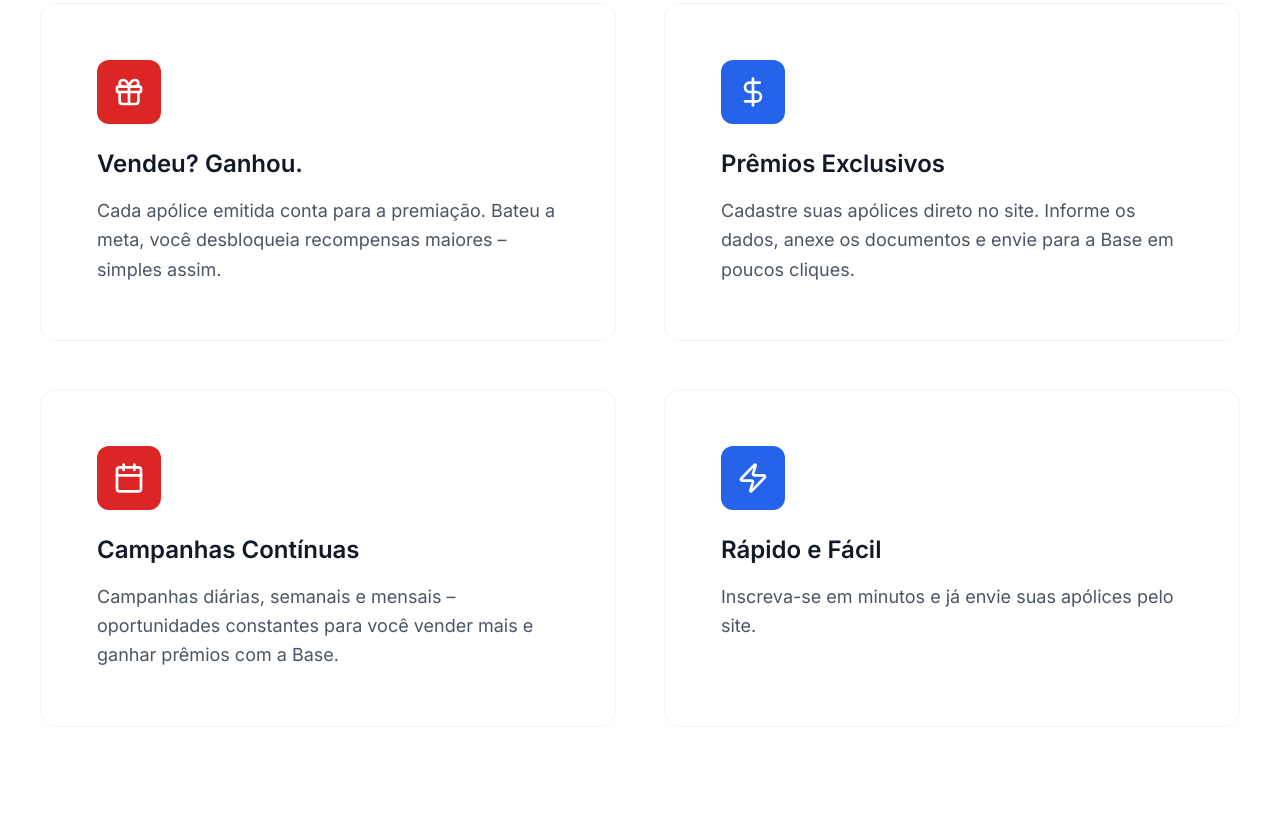
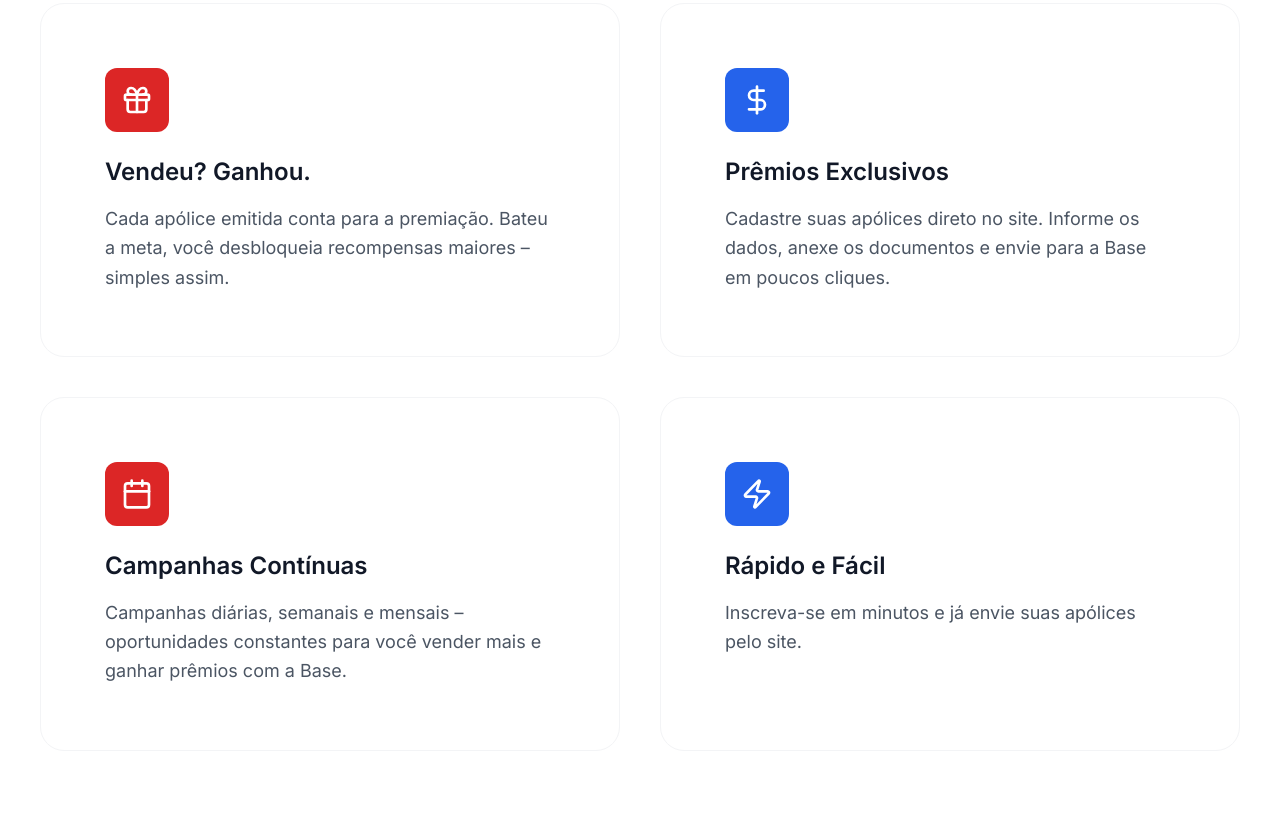
Before and after one commit to LucasNeuro/premiosbase, a React (Vite) app: page / in a window 1280 px wide. Shown: the part 974-1792 px from the top of the page. Built offline with nearby package versions, Linux system fonts and the light colour scheme; no server answers.

Commit message:
Refatoração do LandingPage.tsx para melhorar a legibilidade do código, incluindo a compactação de importações e a remoção de quebras de linha desnecessárias. Ajustes nos estilos dos cards e links, além de melhorias nos comentários para maior clareza sobre a estrutura do layout.

```diff
--- a/components/pages/LandingPage.tsx
+++ b/components/pages/LandingPage.tsx
@@ -1,15 +1,8 @@
 import React from 'react';
 import { Link } from 'react-router-dom';
 import {
-  Gift,
-  DollarSign,
-  Calendar,
-  Zap,
-  Percent,
-  RefreshCw,
-  ArrowRight,
-  Trophy,
-  Award
+  Gift, DollarSign, Calendar, Zap,
+  Percent, RefreshCw, ArrowRight, Trophy, Award
 } from 'lucide-react';
 
 const LandingPage: React.FC = () => {
@@ -29,16 +22,10 @@ const LandingPage: React.FC = () => {
               </div>
             </div>
             <div className="flex items-center space-x-4">
-              <Link
-                to="/register"
-                className="bg-blue-600 text-white px-6 py-2 rounded-lg font-medium hover:bg-blue-700 transition-all duration-200"
-              >
+              <Link to="/register" className="bg-blue-600 text-white px-6 py-2 rounded-lg font-medium hover:bg-blue-700 transition-all duration-200">
                 Cadastrar
               </Link>
-              <Link
-                to="/login"
-                className="bg-blue-600 text-white px-6 py-2 rounded-lg font-medium hover:bg-blue-700 transition-all duration-200"
-              >
+              <Link to="/login" className="bg-blue-600 text-white px-6 py-2 rounded-lg font-medium hover:bg-blue-700 transition-all duration-200">
                 Entrar
               </Link>
             </div>
@@ -59,10 +46,7 @@ const LandingPage: React.FC = () => {
                 Inscreva-se no Prêmios Base, participe de campanhas a cada apólice emitida e troque por recompensas incríveis.
                 Com o suporte comercial da Base, você vende mais e vai mais longe.
               </p>
-              <Link
-                to="/register"
-                className="bg-blue-600 text-white px-8 py-4 rounded-lg font-semibold text-lg hover:bg-blue-700 transition-all duration-200 inline-flex items-center"
-              >
+              <Link to="/register" className="bg-blue-600 text-white px-8 py-4 rounded-lg font-semibold text-lg hover:bg-blue-700 transition-all duration-200 inline-flex items-center">
                 Vem pra Prêmios.Base
                 <ArrowRight className="w-5 h-5 ml-2" />
               </Link>
@@ -72,10 +56,10 @@ const LandingPage: React.FC = () => {
             <div className="relative">
               <div className="w-full h-full flex items-center justify-start lg:justify-center">
                 <div className="relative">
-                  {/* Fundo branco sólido (sem gradiente) */}
+                  {/* Fundo branco sólido (sem gradiente/sombra) */}
                   <div className="absolute inset-0 bg-white rounded-full opacity-100"></div>
 
-                  {/* Card branco sem shadow; imagem sem drop-shadow */}
+                  {/* Card branco sem sombra; imagem sem drop-shadow */}
                   <div className="relative z-10 rotate-6">
                     <div className="bg-white rounded-3xl p-6">
                       <img
@@ -87,7 +71,7 @@ const LandingPage: React.FC = () => {
                   </div>
 
                   {/* Selo por cima (não cortado) */}
-                  <div className="absolute -top-12 -right-12 w-24 h-24 bg-gradient-to-br from-blue-400 to-blue-600 rounded-full flex items-center justify-center z-30 pointer-events-none">
+                  <div className="absolute -top-12 -right-12 w-24 h-24 bg-gradient-to-br from-blue-400 to-blue-600 rounded-full flex items-center justify-center z-40 pointer-events-none">
                     <Award className="w-12 h-12 text-white" />
                   </div>
                   {/* Ícone inferior removido */}
@@ -98,12 +82,13 @@ const LandingPage: React.FC = () => {
         </div>
       </section>
 
-      {/* Features (2 por linha no desktop para mais largura) */}
+      {/* Features – alinhado ao mesmo container do Hero, 2 por linha e cards mais largos */}
       <section className="pt-0 pb-20 bg-white">
         <div className="max-w-screen-2xl mx-auto px-6 lg:px-10 pt-12">
-          <div className="grid grid-cols-1 md:grid-cols-2 lg:grid-cols-2 gap-12">
+          {/* 2 colunas no desktop para aumentar largura de cada card; gap menor para ganhar largura útil */}
+          <div className="grid grid-cols-1 md:grid-cols-2 gap-8 lg:gap-10">
             {/* Card 1 */}
-            <div className="bg-white p-14 rounded-2xl border border-gray-100">
+            <div className="bg-white p-16 rounded-3xl border border-gray-100">
               <div className="w-16 h-16 bg-red-600 rounded-xl flex items-center justify-center mb-6">
                 <Gift className="w-8 h-8 text-white" />
               </div>
@@ -114,7 +99,7 @@ const LandingPage: React.FC = () => {
             </div>
 
             {/* Card 2 */}
-            <div className="bg-white p-14 rounded-2xl border border-gray-100">
+            <div className="bg-white p-16 rounded-3xl border border-gray-100">
               <div className="w-16 h-16 bg-blue-600 rounded-xl flex items-center justify-center mb-6">
                 <DollarSign className="w-8 h-8 text-white" />
               </div>
@@ -125,7 +110,7 @@ const LandingPage: React.FC = () => {
             </div>
 
             {/* Card 3 */}
-            <div className="bg-white p-14 rounded-2xl border border-gray-100">
+            <div className="bg-white p-16 rounded-3xl border border-gray-100">
               <div className="w-16 h-16 bg-red-600 rounded-xl flex items-center justify-center mb-6">
                 <Calendar className="w-8 h-8 text-white" />
               </div>
@@ -136,7 +121,7 @@ const LandingPage: React.FC = () => {
             </div>
 
             {/* Card 4 */}
-            <div className="bg-white p-14 rounded-2xl border border-gray-100">
+            <div className="bg-white p-16 rounded-3xl border border-gray-100">
               <div className="w-16 h-16 bg-blue-600 rounded-xl flex items-center justify-center mb-6">
                 <Zap className="w-8 h-8 text-white" />
               </div>
@@ -175,16 +160,13 @@ const LandingPage: React.FC = () => {
                   </p>
                 </div>
               </div>
-              <Link
-                to="/register"
-                className="bg-red-600 text-white px-8 py-4 rounded-lg font-semibold text-lg hover:bg-red-700 transition-all duration-200 inline-flex items-center"
-              >
+              <Link to="/register" className="bg-red-600 text-white px-8 py-4 rounded-lg font-semibold text-lg hover:bg-red-700 transition-all duration-200 inline-flex items-center">
                 Participe!
                 <ArrowRight className="w-5 h-5 ml-2" />
               </Link>
             </div>
 
-            {/* Imagem secundária (sem sombra e fundo branco) */}
+            {/* Imagem secundária (fundo branco, sem sombra) */}
             <div className="relative">
               <div className="w-full h-96 flex items-center justify-center">
                 <div className="relative">
```
